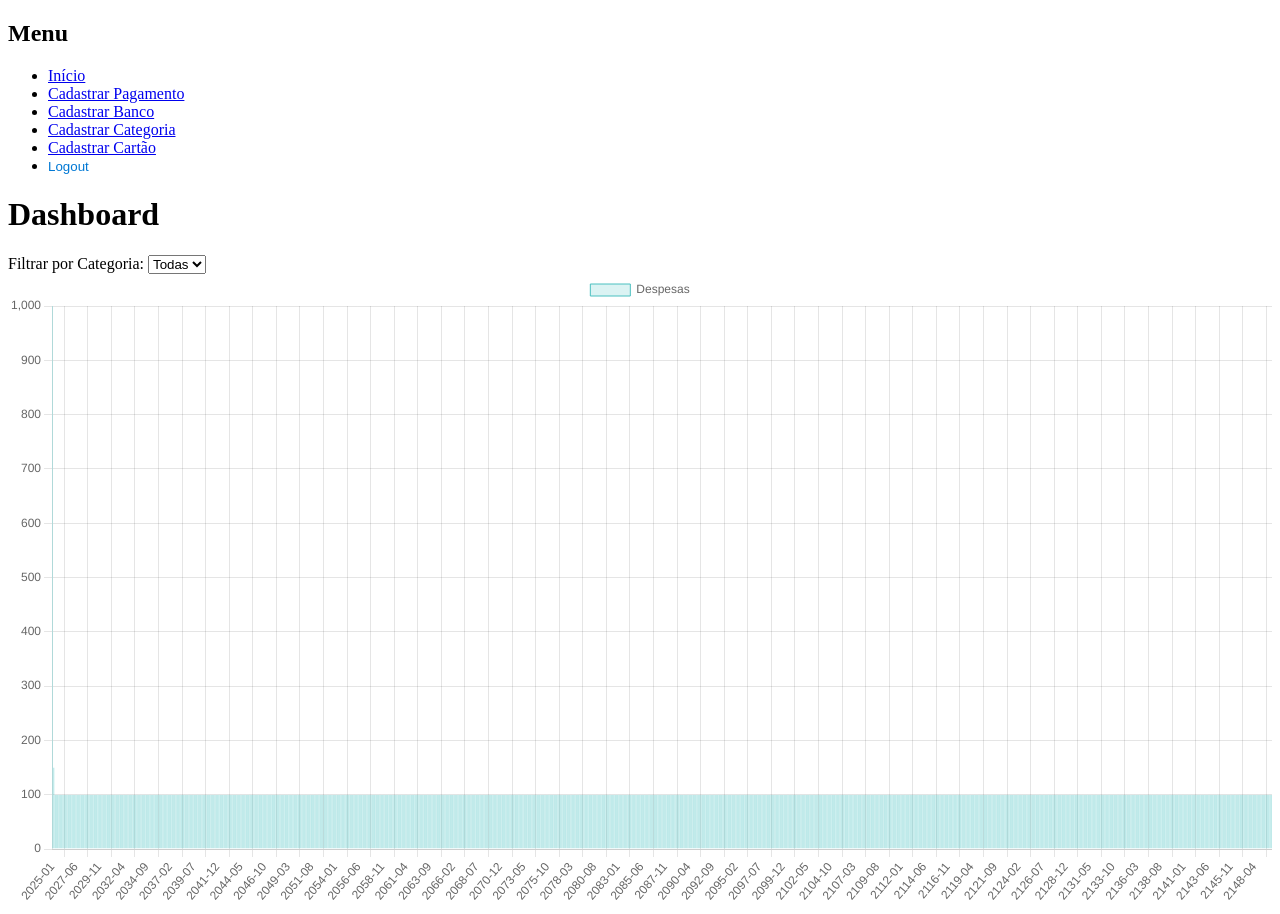
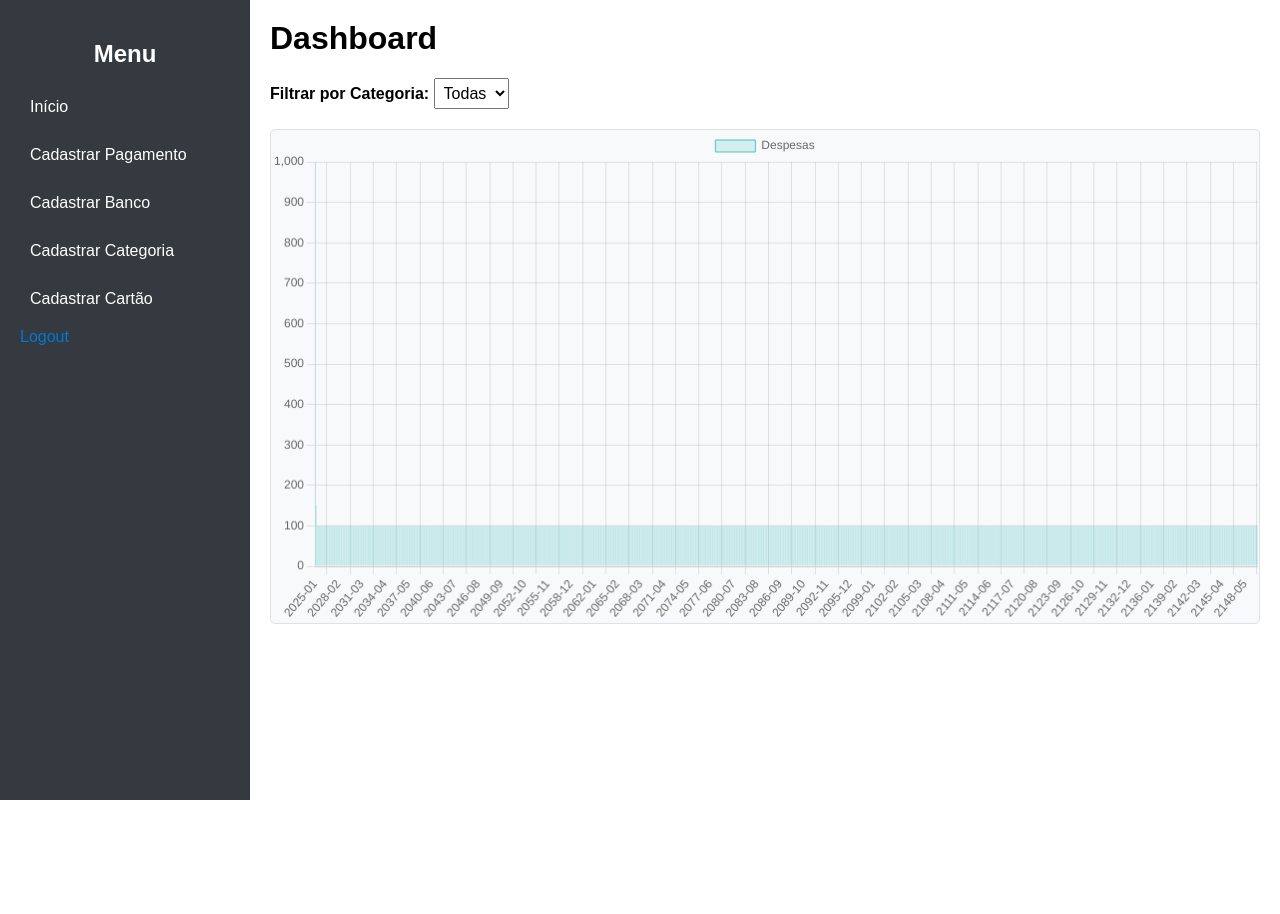
Before and after one commit to MarcosCarnevale/controle-de-despesas, a Flask app: page /home in a window 1280 px wide. After the commit the page ends 800 px from the top, so only its background shows below. Run offline with Flask 3, Linux system fonts and the light colour scheme; a user stored in the database is signed in; data comes from the database, SQL or seed files in the repository.

Commit message:
Add new styles for home page layout and update stylesheet reference in HTML

```diff
--- /dev/null
+++ b/static/styles_home.css
@@ -0,0 +1,88 @@
+/* Estilos gerais */
+body {
+    font-family: Arial, sans-serif;
+    margin: 0;
+    padding: 0;
+    display: flex;
+    height: 100vh;
+}
+
+/* Estilos da sidebar */
+.sidebar {
+    width: 250px;
+    background-color: #343a40;
+    color: white;
+    padding: 20px;
+    box-sizing: border-box;
+}
+
+.sidebar h2 {
+    text-align: center;
+    margin-bottom: 20px;
+}
+
+.sidebar ul {
+    list-style-type: none;
+    padding: 0;
+}
+
+.sidebar ul li {
+    margin: 10px 0;
+}
+
+.sidebar ul li a {
+    color: white;
+    text-decoration: none;
+    display: block;
+    padding: 10px;
+    border-radius: 5px;
+    transition: background-color 0.3s;
+}
+
+.sidebar ul li a:hover {
+    background-color: #495057;
+}
+
+.sidebar ul li form {
+    display: inline;
+}
+
+.sidebar ul li form input[type="submit"] {
+    background: none;
+    border: none;
+    color: #0078d4;
+    cursor: pointer;
+    text-align: left;
+    padding: 0;
+    font-size: 16px;
+}
+
+/* Estilos do conteúdo */
+.content {
+    flex-grow: 1;
+    padding: 20px;
+    box-sizing: border-box;
+}
+
+.content h1 {
+    margin-top: 0;
+}
+
+.content div {
+    margin-bottom: 20px;
+}
+
+.content label {
+    font-weight: bold;
+}
+
+.content select {
+    padding: 5px;
+    font-size: 16px;
+}
+
+canvas {
+    background-color: #f8f9fa;
+    border: 1px solid #dee2e6;
+    border-radius: 5px;
+}
--- a/templates/home.html
+++ b/templates/home.html
@@ -4,7 +4,7 @@
     <meta charset="UTF-8">
     <meta name="viewport" content="width=device-width, initial-scale=1.0">
     <title>Dashboard</title>
-    <link rel="stylesheet" href="{{ url_for('static', filename='styles_system.css') }}">
+    <link rel="stylesheet" href="{{ url_for('static', filename='styles_home.css') }}">
     <script src="https://cdn.jsdelivr.net/npm/chart.js"></script>
 </head>
 <body>
```
